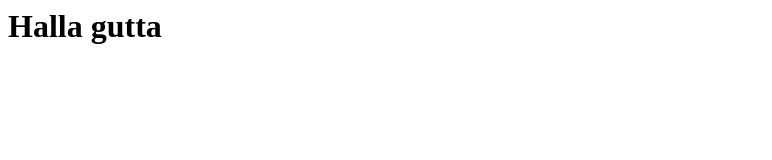
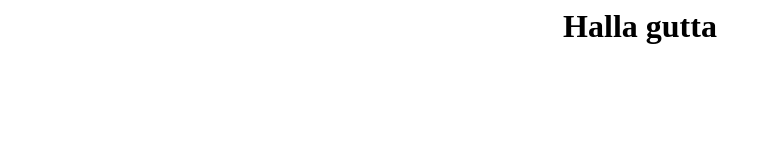
Before and after one commit to BernieMcfly/berniemcfly.github.io, a plain HTML site: page index.html in a window 1280 px wide. Shown: the whole page, without its empty margins (0-772 px from the left). Drawn offline with Linux system fonts and the light colour scheme.

Commit message:
Update index.html

```diff
--- a/index.html
+++ b/index.html
@@ -1,7 +1,7 @@
 <html>
 <body>
 
-<h1>Halla gutta</h1>
+  <h1><center>Halla gutta</center></h1>
 
 
 
```
